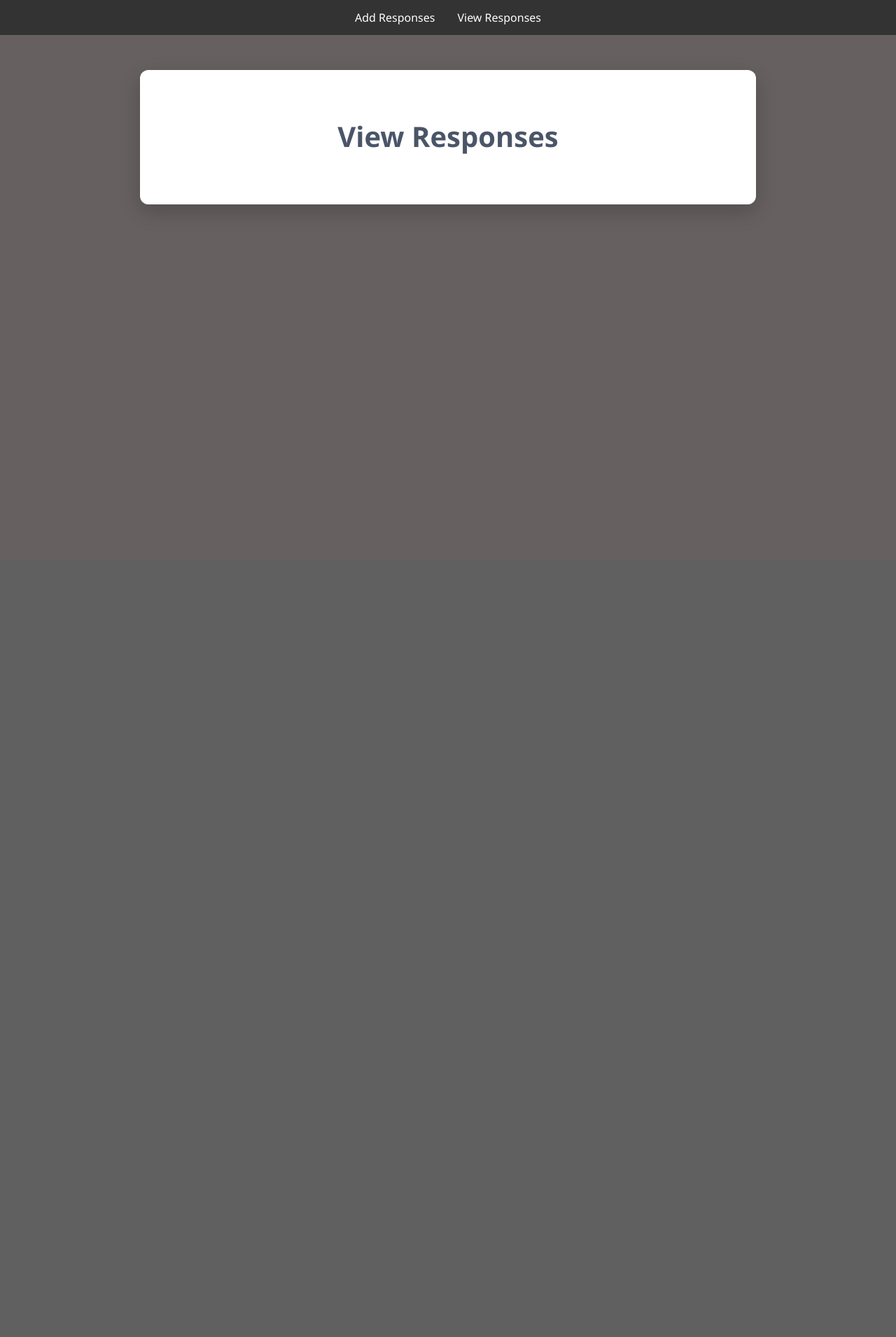
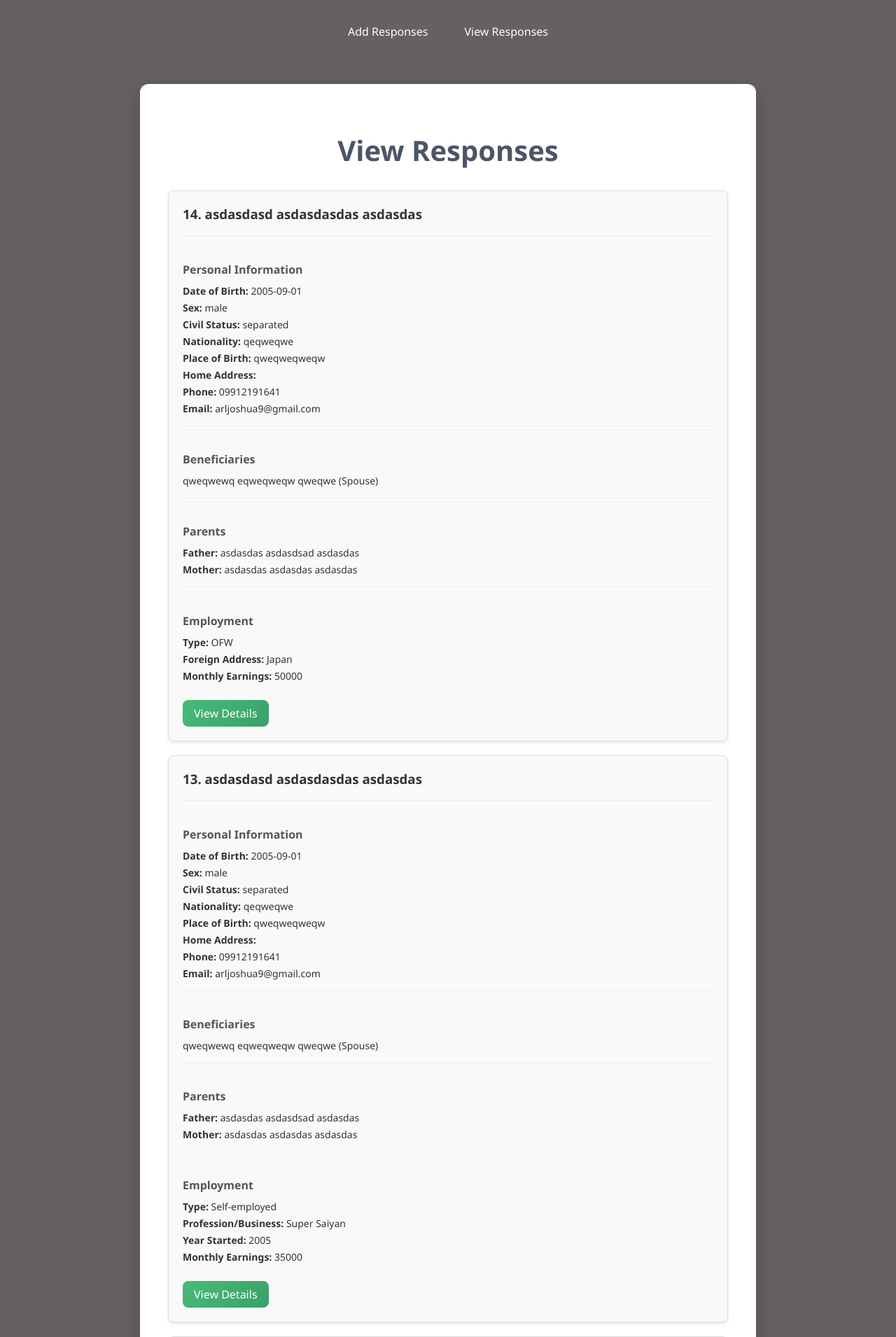
Before and after one commit to sabonhumot/OnlineFormConversion, a PHP site: page /View/view.php in a window 1280 px wide. Shown: the top 1910 px of the page at 70% size. Before the commit the page ends 296 px from the top, so only its background shows below. Run offline with PHP 8.4, Linux system fonts and the light colour scheme; data comes from the database, SQL or seed files in the repository; tables that the repository leaves empty hold one stand-in row (values such as "Sample post").

Commit message:
view feature added, need design

```diff
--- a/Navbar/navbar.html
+++ b/Navbar/navbar.html
@@ -1,13 +1,23 @@
 <html>
 <head>
-    <link rel="stylesheet" href="Navbar/navbar.module.css">
+    <link rel="stylesheet" href="/OnlineFormConversion/Navbar/navbar.module.css">
 </head>
 <body>
 
 
     <div class="topnav">
-        <a href="index.php">Add Responses</a>
-        <a href="view.php">View Responses</a>
+        <a href="/OnlineFormConversion/index.php">Add Responses</a>
+        <a href="/OnlineFormConversion/View/view.php">View Responses</a>
     </div>
+
+<script>
+    document.querySelectorAll('.topnav a').forEach(link => {
+        if (link.href === window.location.href) {
+            link.classList.add('active');
+        }
+    });
+</script>
+
+
 </body>
 </html>
--- a/Navbar/navbar.module.css
+++ b/Navbar/navbar.module.css
@@ -1,19 +1,30 @@
-a {
+.topnav {
+    display: flex;
+    justify-content: center;
+    align-items: center;
+    gap: 20px;
+    margin-top: 20px;
+}
+
+.topnav a {
+    position: relative;
     text-decoration: none;
     color: white;
     padding: 14px 16px;
 }
 
-.topnav {
-    background-color: #333;
-    overflow: hidden;
-    display: flex;
-    align-items: center;
-    justify-content: center;
+.topnav a::after {
+    content: "";
+    position: absolute;
+    left: 50%;
+    bottom: 5px;
+    width: 0%;
+    height: 2px;
+    background-color: white;
+    transform: translateX(-50%);
+    transition: width 0.3s ease;
 }
 
-.topnav a:hover {
-    background-color: #ddd;
-    color: black;
-    border-radius: 18px;
+.topnav a:hover::after, .topnav a.active::after {
+    width: 100%;
 }
--- /dev/null
+++ b/View/ViewController.php
@@ -0,0 +1,90 @@
+<?php
+
+class Database {
+    private $host = "localhost";
+    private $db_name = "onlineform";
+    private $username = "root";
+    private $password = "";
+    private $conn;
+
+    public function connect() {
+        $this->conn = null;
+        try {
+            $this->conn = new PDO(
+                "mysql:host={$this->host};dbname={$this->db_name};charset=utf8mb4",
+                $this->username,
+                $this->password,
+                [
+                    PDO::ATTR_ERRMODE => PDO::ERRMODE_EXCEPTION,
+                    PDO::ATTR_EMULATE_PREPARES => false,
+                ]
+            );
+        } catch (PDOException $exception) {
+            echo "Connection error: " . $exception->getMessage();
+        }
+        return $this->conn;
+    }
+
+    public function getAllUsers() {
+        $sql = "SELECT * FROM user ORDER BY user_id DESC";
+        $stmt = $this->conn->prepare($sql);
+        $stmt->execute();
+        return $stmt->fetchAll(PDO::FETCH_ASSOC);
+    }
+
+    public function getUserBeneficiaries($user_id) {
+        $sql = "SELECT * FROM beneficiary WHERE user_id = :user_id";
+        $stmt = $this->conn->prepare($sql);
+        $stmt->bindParam(':user_id', $user_id);
+        $stmt->execute();
+        return $stmt->fetchAll(PDO::FETCH_ASSOC);
+    }
+
+    public function getUserParents($user_id) {
+        $sql = "SELECT * FROM parents WHERE user_id = :user_id";
+        $stmt = $this->conn->prepare($sql);
+        $stmt->bindParam(':user_id', $user_id);
+        $stmt->execute();
+        return $stmt->fetch(PDO::FETCH_ASSOC);
+    }
+
+    public function getUserEmployment($user_id) {
+        // Check OFW first
+        $sql = "SELECT 'OFW' as type, foreign_address, monthly_earnings FROM ofw WHERE user_id = :user_id";
+        $stmt = $this->conn->prepare($sql);
+        $stmt->bindParam(':user_id', $user_id);
+        $stmt->execute();
+        $ofw = $stmt->fetch(PDO::FETCH_ASSOC);
+
+        if ($ofw) return $ofw;
+
+        // Check Self-employed
+        $sql = "SELECT 'Self-employed' as type, prof_business, year_started, monthly_earnings FROM self_employed WHERE user_id = :user_id";
+        $stmt = $this->conn->prepare($sql);
+        $stmt->bindParam(':user_id', $user_id);
+        $stmt->execute();
+        $se = $stmt->fetch(PDO::FETCH_ASSOC);
+
+        if ($se) return $se;
+
+        // Check NWS
+        $sql = "SELECT 'NWS' as type, common_ref, monthly_earnings FROM nws WHERE user_id = :user_id";
+        $stmt = $this->conn->prepare($sql);
+        $stmt->bindParam(':user_id', $user_id);
+        $stmt->execute();
+        $nws = $stmt->fetch(PDO::FETCH_ASSOC);
+
+        return $nws ?: null;
+    }
+}
+
+// Initialize database and fetch users
+$db_instance = new Database();
+$db = $db_instance->connect();
+$users = [];
+
+if ($_SERVER['REQUEST_METHOD'] == 'GET') {
+    $users = $db_instance->getAllUsers();
+}
+
+?>
--- /dev/null
+++ b/View/view.module.css
@@ -0,0 +1,88 @@
+body {
+    margin: 0;
+    padding: 0;
+    background: hsl(0, 3%, 39%);
+    font-family: 'Segoe UI', Tahoma, Geneva, Verdana, sans-serif;
+    color: #333;
+}
+
+.container {
+    max-width: 800px;
+    margin: 50px auto;
+    background: white;
+    padding: 40px;
+    box-shadow: 0 10px 30px rgba(0, 0, 0, 0.2);
+    border-radius: 12px;
+    font-family: 'Segoe UI', Tahoma, Geneva, Verdana, sans-serif;
+    flex-wrap: wrap;
+}
+
+h1 {
+    text-align: center;
+    color: #4a5568;
+    margin-bottom: 30px;
+    font-size: 2.5em;
+}
+
+
+.users-grid {
+    display: grid;
+    grid-template-columns: repeat(auto-fill, minmax(400px, 1fr));
+    gap: 20px;
+    margin-top: 20px;
+}
+
+.user-card {
+    border: 1px solid #ddd;
+    border-radius: 8px;
+    padding: 20px;
+    background-color: #f9f9f9;
+    box-shadow: 0 2px 4px rgba(0,0,0,0.1);
+    transition: transform  0.2s ease;
+}
+
+.user-card:hover {
+    transform: translateY(-5px);
+    box-shadow: 0 5px 15px rgba(0,0,0,0.1);
+}
+
+
+.user-card h3 {
+    margin-top: 0;
+    color: #333;
+}
+
+.card-section {
+    margin-top: 15px;
+    padding-top: 15px;
+    border-top: 1px solid #eee;
+}
+
+.card-section h4 {
+    margin-bottom: 10px;
+    color: #555;
+}
+
+.card-section p {
+    margin: 5px 0;
+    font-size: 14px;
+}
+
+.view-button {
+    padding: 8px 16px;
+    margin-top: 20px;
+    border-radius: 8px;
+    border: none;
+    background: linear-gradient(135deg, #48bb78 0%, #38a169 100%);
+    color: white;
+    font-size: 16px;
+    font-weight: 500;
+    font-family: 'Segoe UI', Tahoma, Geneva, Verdana, sans-serif;
+    transition: transform 0.2s ease, box-shadow 0.2s ease;
+    cursor: pointer;
+}
+
+.view-button:hover {
+    transform: translateY(-2px);
+    box-shadow: 0 5px 15px rgba(72, 187, 120, 0.3);
+}
--- /dev/null
+++ b/View/view.php
@@ -0,0 +1,91 @@
+<!DOCTYPE html>
+<html lang="en">
+<head>
+    <meta charset="UTF-8">
+    <meta name="viewport" content="width=device-width, initial-scale=1.0">
+    <link rel="stylesheet" href="view.module.css">
+    <title>View Responses</title>
+</head>
+<body>
+
+    <?php
+    require_once '../Navbar/navbar.html';
+    require_once 'ViewController.php';
+    ?>
+
+    <div class="container">
+    <h1>View Responses</h1>
+
+    <?php if (!empty($users)): ?>
+        <div class="users-grid">
+            <?php foreach ($users as $user): ?>
+                <div class="user-card">
+                    <h3><?php echo htmlspecialchars($user['user_id']. '.' . ' ' . $user['first_name'] . ' ' . $user['middle_name'] . ' ' . $user['last_name'] . ($user['suffix'] ? ' ' . $user['suffix'] : '')); ?></h3>
+
+                    <div class="card-section">
+                        <h4>Personal Information</h4>
+                        <p><strong>Date of Birth:</strong> <?php echo htmlspecialchars($user['date_of_birth']); ?></p>
+                        <p><strong>Sex:</strong> <?php echo htmlspecialchars($user['sex']); ?></p>
+                        <p><strong>Civil Status:</strong> <?php echo htmlspecialchars($user['civil_status']); ?></p>
+                        <p><strong>Nationality:</strong> <?php echo htmlspecialchars($user['nationality']); ?></p>
+                        <p><strong>Place of Birth:</strong> <?php echo htmlspecialchars($user['place_of_birth']); ?></p>
+                        <p><strong>Home Address:</strong> <?php echo htmlspecialchars($user['home_address']); ?></p>
+                        <p><strong>Phone:</strong> <?php echo htmlspecialchars($user['phone_number']); ?></p>
+                        <p><strong>Email:</strong> <?php echo htmlspecialchars($user['email_address']); ?></p>
+                    </div>
+
+                    <?php
+                    $beneficiaries = $db_instance->getUserBeneficiaries($user['user_id']);
+                    if (!empty($beneficiaries)):
+                    ?>
+                    <div class="card-section">
+                        <h4>Beneficiaries</h4>
+                        <?php foreach ($beneficiaries as $bene): ?>
+                            <p><?php echo htmlspecialchars($bene['bene_fname'] . ' ' . $bene['bene_mname'] . ' ' . $bene['bene_lname'] . ($bene['bene_suffix'] ? ' ' . $bene['bene_suffix'] : '')); ?> (<?php echo htmlspecialchars($bene['bene_relationship']); ?>)</p>
+                        <?php endforeach; ?>
+                    </div>
+                    <?php endif; ?>
+
+                    <?php
+                    $parents = $db_instance->getUserParents($user['user_id']);
+                    if ($parents):
+                    ?>
+                    <div class="card-section">
+                        <h4>Parents</h4>
+                        <p><strong>Father:</strong> <?php echo htmlspecialchars($parents['father_fname'] . ' ' . $parents['father_mname'] . ' ' . $parents['father_lname'] . ($parents['fsuffix'] ? ' ' . $parents['fsuffix'] : '')); ?></p>
+                        <p><strong>Mother:</strong> <?php echo htmlspecialchars($parents['mother_fname'] . ' ' . $parents['mother_mname'] . ' ' . $parents['mother_lname'] . ($parents['msuffix'] ? ' ' . $parents['msuffix'] : '')); ?></p>
+                    </div>
+                    <?php endif; ?>
+
+                    <?php
+                    $employment = $db_instance->getUserEmployment($user['user_id']);
+                    if ($employment):
+                    ?>
+                    <div class="card-section">
+                        <h4>Employment</h4>
+                        <p><strong>Type:</strong> <?php echo htmlspecialchars($employment['type']); ?></p>
+                        <?php if ($employment['type'] == 'OFW'): ?>
+                            <p><strong>Foreign Address:</strong> <?php echo htmlspecialchars($employment['foreign_address'] ?? ''); ?></p>
+                        <?php elseif ($employment['type'] == 'Self-employed'): ?>
+                            <p><strong>Profession/Business:</strong> <?php echo htmlspecialchars($employment['prof_business'] ?? ''); ?></p>
+                            <p><strong>Year Started:</strong> <?php echo htmlspecialchars($employment['year_started'] ?? ''); ?></p>
+                        <?php elseif ($employment['type'] == 'NWS'): ?>
+                            <p><strong>Common Reference:</strong> <?php echo htmlspecialchars($employment['common_ref'] ?? ''); ?></p>
+                        <?php endif; ?>
+                        <p><strong>Monthly Earnings:</strong> <?php echo htmlspecialchars($employment['monthly_earnings'] ?? ''); ?></p>
+
+                        <button class="view-button">View Details</button>
+
+
+                    </div>
+                    <?php endif; ?>
+                </div>
+            <?php endforeach; ?>
+        </div>
+    <?php else: ?>
+        <p>No users found.</p>
+    <?php endif; ?>
+</div>
+
+</body>
+</html>
--- a/index.php
+++ b/index.php
@@ -88,6 +88,7 @@
                 <input type="text" id="homeAdd" name="homeAdd"><br>
                 <span id="homeAddError" class="error"></span><br>
             </div>
+            <input type="hidden" id="homeAddressHidden" name="homeAddressHidden">
         </div>
 
         <div class="checkbox-container">
--- a/view.php
+++ /dev/null
@@ -1,21 +0,0 @@
-<!DOCTYPE html>
-<html lang="en">
-<head>
-    <meta charset="UTF-8">
-    <meta name="viewport" content="width=device-width, initial-scale=1.0">
-    <link rel="stylesheet" href="styles.css">
-    <title>View Responses</title>
-</head>
-<body>
-
-    <?php
-    require_once 'Navbar/navbar.html';
-    ?>
-
-    <div class="container">
-        <h1>View Responses</h1>
-        <!-- Content for viewing responses goes here -->
-    </div>
-
-</body>
-</html>
```
Also changed, not shown: TODO.md (added, +4 -0 lines), script.js (+10 -3 lines), submit.php (+8 -5 lines).
